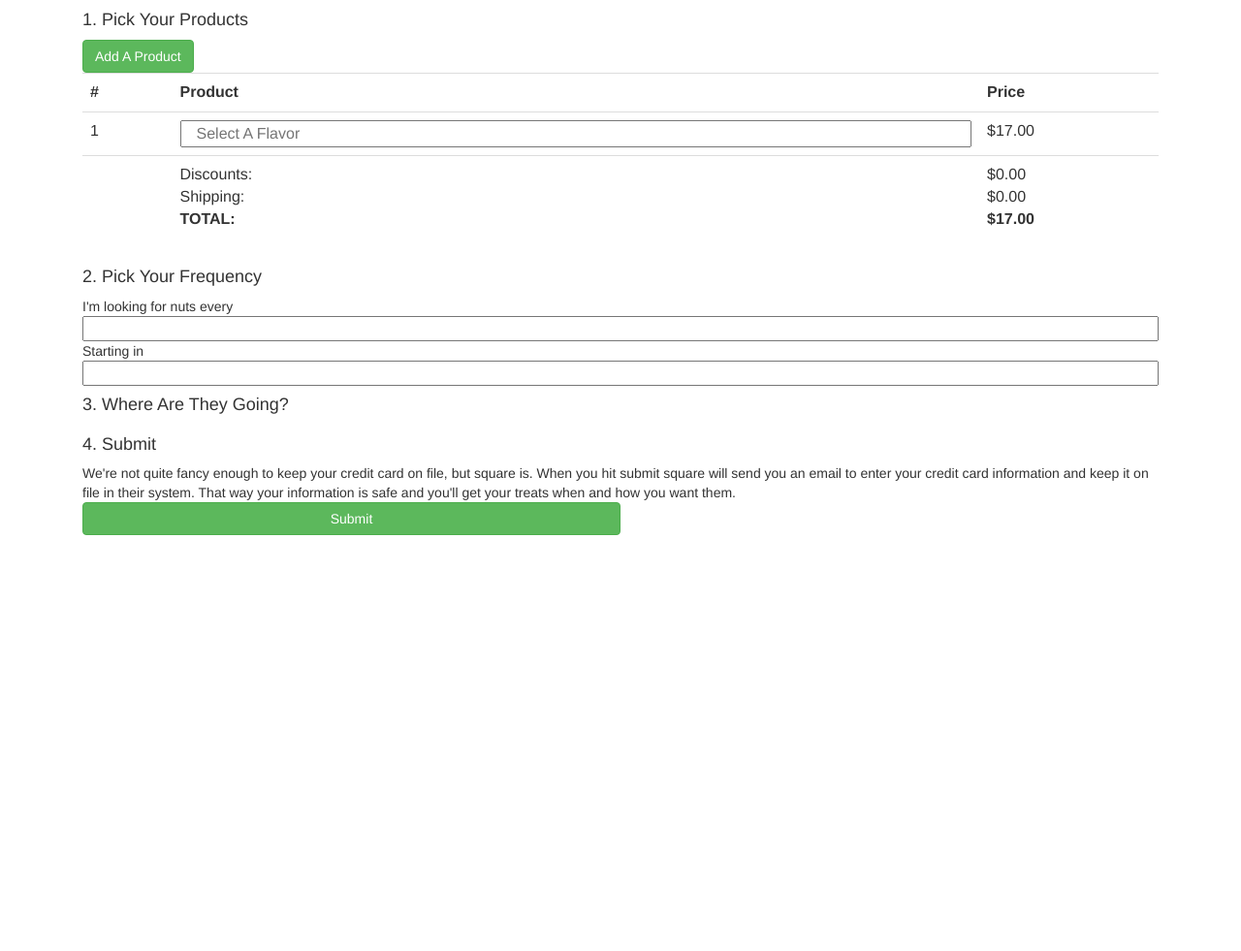
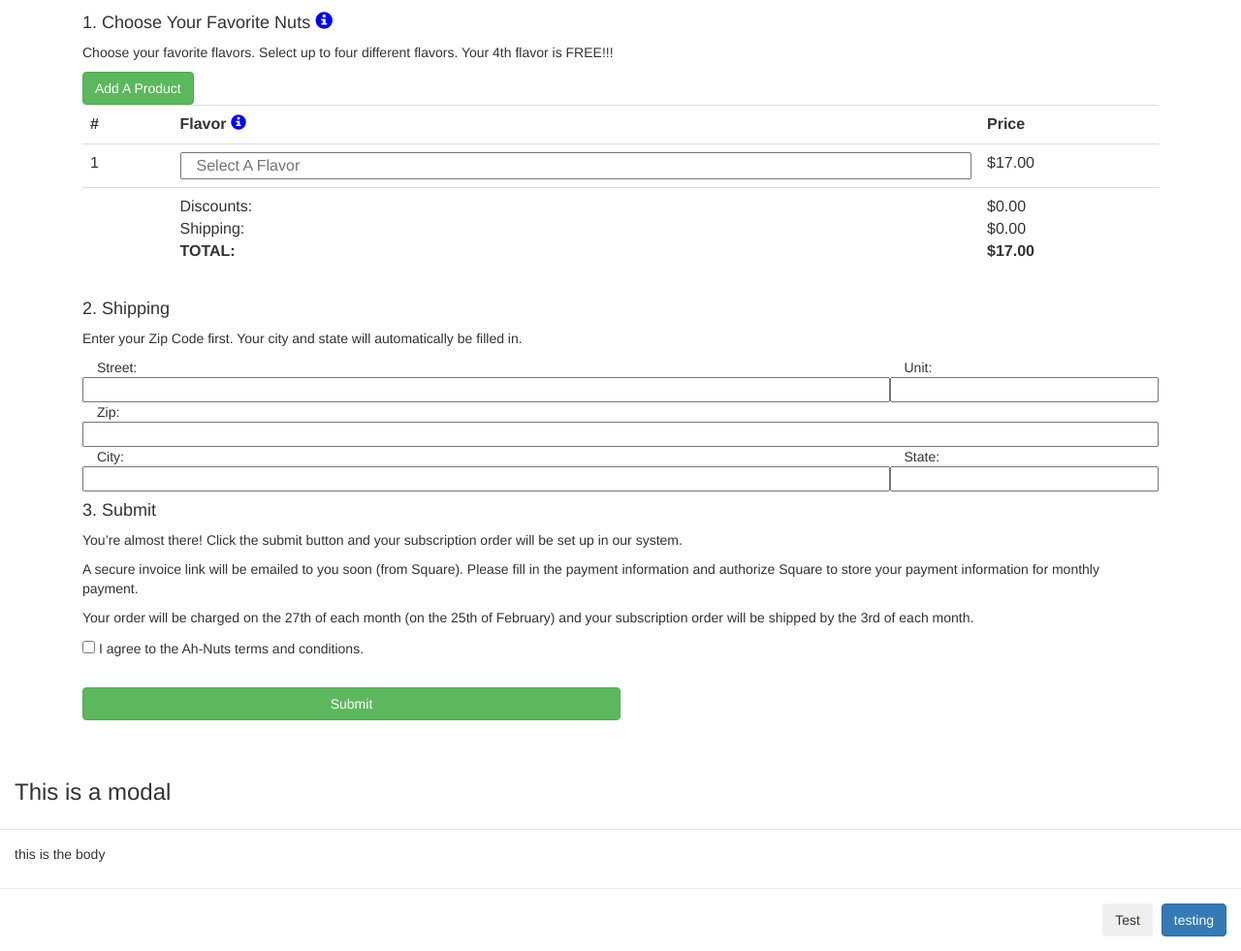
Before and after one commit to ianemcallister/anSubscriptions, a website: page index.html in a window 1280 px wide. Shown: the whole page at 97% size. Before the commit the page ends 800 px from the top, so only its background shows below. Drawn offline with nearby package versions, Linux system fonts and the light colour scheme; some packages are replaced by stand-ins of ours; a script that the page names is missing.

Commit message:
Fix: Updated Section text

```diff
--- a/index.html
+++ b/index.html
@@ -7,8 +7,10 @@
 	<link rel="stylesheet" href="//netdna.bootstrapcdn.com/bootstrap/3.2.0/css/bootstrap.min.css" />
 
 	<!--Scripts-->
+	<script   src="https://code.jquery.com/jquery-3.3.1.min.js"   integrity="sha256-FgpCb/KJQlLNfOu91ta32o/NMZxltwRo8QtmkMRdAu8="   crossorigin="anonymous"></script>
 	<!--Angular-->
 	<script src="https://ajax.googleapis.com/ajax/libs/angularjs/1.6.1/angular.min.js"></script>
+	<script src="https://cdnjs.cloudflare.com/ajax/libs/angular-ui-bootstrap/2.5.0/ui-bootstrap-tpls.js"></script>
 
 	<!--Setting up Angular-->
 	<script>
@@ -578,8 +580,8 @@
 </product-selection>
 
 <!--Frequency Selection-->
-<frequency-selection>
-</frequency-selection>
+<!--<frequency-selection>
+</frequency-selection>-->
 
 <!--Address Input-->
 <single-address-input>
@@ -588,15 +590,34 @@
 <!--Submission-->
 <div class="row">
 	<div class="col-xs-12 col-sm-12 col-md-12 col-lg-12">
-	<h4>4. Submit</h4>
-	We're not quite fancy enough to keep your credit card on file, but square is.  When you hit submit square will send you an email to enter your credit card information and keep it on file in their system. That way your information is safe and you'll get your treats when and how you want them.
+	<h4>3. Submit</h4>
+	<p>You’re almost there!  Click the submit button and your subscription order will be set up in our system.</p>
+	<p>A secure invoice link will be emailed to you soon (from Square).  Please fill in the payment information and authorize Square to store your payment information for monthly payment.</p>
+	<p>Your order will be charged on the 27th of each month (on the 25th of February) and your subscription order will be shipped by the 3rd of each month.</p>
+
+	<p><input type="checkbox"> I agree to the Ah-Nuts terms and conditions.</p>
 	<br>
+
 	<button class="btn btn-success col-xs-6 col-sm-6 col-md-6 col-lg-6">Submit</button>
+
+	<br><br><br>
 	</div>
 </div>
 
+</div>
+</div>
 
+<div class="modal-header">
+	<h3>This is a modal</h3>
 </div>
+<div class="modal-body">
+	<p>this is the body</p>
+</div>
+<div class="modal-footer">
+	 <button type="button" class="btn"
+          data-ng-click="modalOptions.close()">Test{{modalOptions.closeButtonText}}</button>
+  <button class="btn btn-primary"
+          data-ng-click="modalOptions.ok();">testing{{modalOptions.actionButtonText}}</button>
 </div>
 
 
--- a/views/frequencySelection.htm
+++ b/views/frequencySelection.htm
@@ -12,11 +12,17 @@
 	<div 	class="col-xs-12 col-sm-12 col-md-12 col-lg-12"
 			ng-show='true'>
 
-			I'm looking for nuts every <br>
+			<span class="col-xs-12 col-sm-12 col-md-12 col-lg-12">
+				I'm looking for nuts every
+			</span>
+			<br>
 			<input 	list='fqncySelector'
 					ng-model='vm.selectedFrequency'
 					class='col-xs-12 col-sm-12 col-md-12 col-lg-12'> <br>
-			Starting in <br>
+			<span class="col-xs-12 col-sm-12 col-md-12 col-lg-12">
+				Starting in
+			</span>
+			<br>
 			<input 	list='startDateSelector'
 					ng-model='vm.startsIn'
 					class='col-xs-12 col-sm-12 col-md-12 col-lg-12'>
--- a/views/productSelection.htm
+++ b/views/productSelection.htm
@@ -4,10 +4,12 @@
 
 	<!--Header-->
 	<h4 ng-style="vm.state.headerStyle">
-		1. Pick Your Products
+		1. Choose Your Favorite Nuts
+		<span class='glyphicon glyphicon-info-sign' style="color:blue"></span>
 		<span class='glyphicon glyphicon-ok' ng-show='vm.state.sectionComplete'></span>
 	</h4>
 
+	<p>Choose your favorite flavors.  Select up to four different flavors.  Your 4th flavor is FREE!!!</p>
 	<div class="row">
 	<div 	class="col-xs-12 col-sm-12 col-md-12 col-lg-12"
 			ng-show='true'>
@@ -33,7 +35,9 @@
 		<!--Header Row-->
 		<tr>
 			<th class="col-xs-1 col-sm-1 col-md-1 col-lg-1">#</th>
-			<th class="col-xs-9 col-sm-9 col-md-9 col-lg-9">Product</th>
+			<th class="col-xs-9 col-sm-9 col-md-9 col-lg-9">Flavor
+				<span class='glyphicon glyphicon-info-sign' style="color:blue"></span>
+			</th>
 			<th class="col-xs-3 col-sm-3 col-md-3 col-lg-3">Price</th>
 		</tr>
 
--- a/views/singleAddressInput.htm
+++ b/views/singleAddressInput.htm
@@ -4,17 +4,54 @@
 
 	<!--Header-->
 	<h4 ng-style="vm.state.headerStyle">
-		3. Where Are They Going?
+		2. Shipping
 		<span class='glyphicon glyphicon-ok' ng-show='vm.state.sectionComplete'></span>
 	</h4>
+
+	<p>Enter your Zip Code first.  Your city and state will automatically be filled in.</p>
 
 	<div class="row">
 	<div 	class="col-xs-12 col-sm-12 col-md-12 col-lg-12"
 			ng-show='true'>
+
+			<!--Street & Unit-->
+			<span class="col-xs-9 col-sm-9 col-md-9 col-lg-9">Street:</span>
+			<span class="col-xs-3 col-sm-3 col-md-3 col-lg-3">Unit:</span>
+			<br>
+			<input 	type="text"
+					class="col-xs-9 col-sm-9 col-md-9 col-lg-9">
+			<input 	type="text"
+					class="col-xs-3 col-sm-3 col-md-3 col-lg-3">
+
+			<!--zip code-->
+			<span class="col-xs-12 col-sm-12 col-md-12 col-lg-12">Zip:</span>
+			<br>
+			<input 	type="text"
+					class="col-xs-12 col-sm-12 col-md-12 col-lg-12">
+
+			<!--City, State (auto filled)-->
+			<span class="col-xs-9 col-sm-9 col-md-9 col-lg-9">City:</span>
+			<span class="col-xs-3 col-sm-3 col-md-3 col-lg-3">State:</span>
+			<br>
+			<input 	type="text"
+					class="col-xs-9 col-sm-9 col-md-9 col-lg-9">
+			<input 	type="text"
+					class="col-xs-3 col-sm-3 col-md-3 col-lg-3">
 
 	</div>
 	</div>
 
 </div>
 </div>
+
+<!--Datalists-->
+<datalist name="stateSelector" id="stateSelector">
+	<option ng-repeat="state in vm.states track by $index"
+			style='font-size: 12pt'
+			ng-click=''>
+			{{state}}
+	</option>
+
+</datalist>
+
 </div>
```
Also changed, not shown: gulpfile.js (added, +44 -0 lines), package.json (added, +22 -0 lines), 1 other file.
